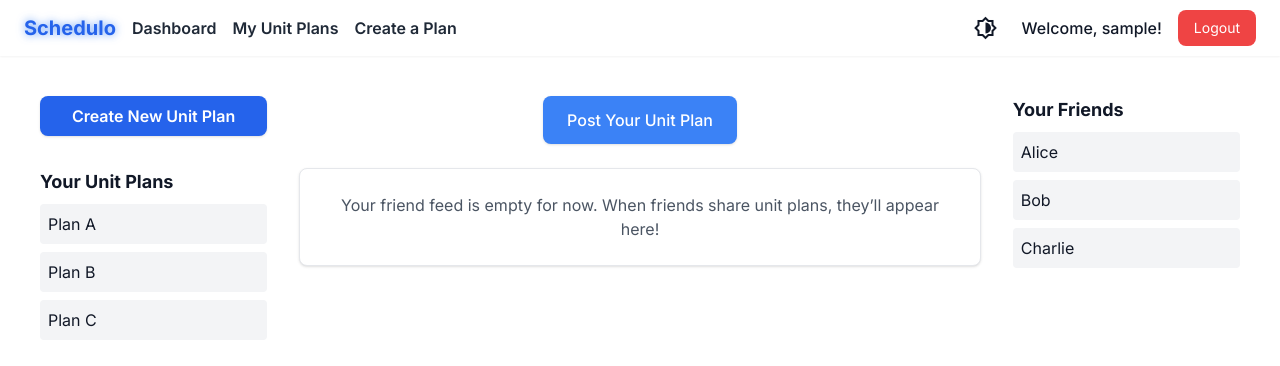
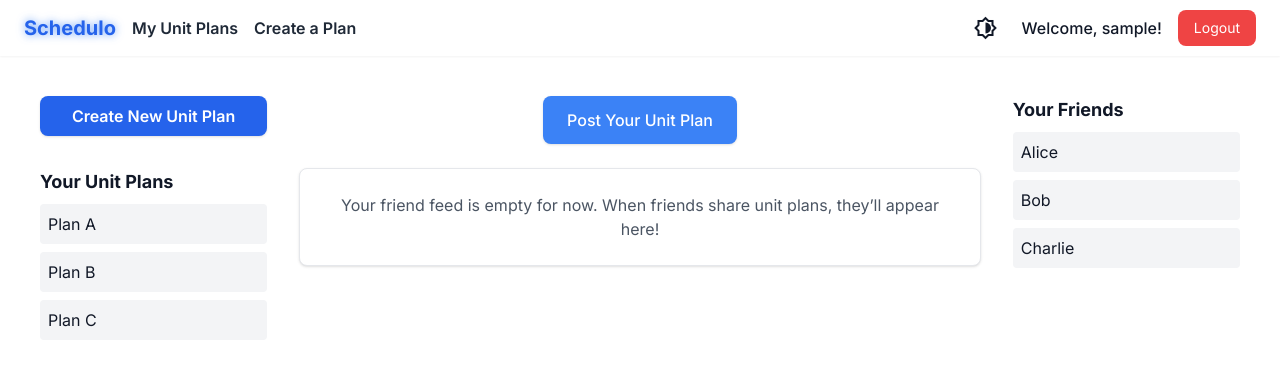
Before and after one commit to beugo/schedulo, a Flask app: page /dashboard in a window 1280 px wide. Shown: the top 366 px of the page. Run offline with Flask 3, Linux system fonts and the light colour scheme; the visitor is signed in with stand-in values (Sample User, id 1); some libraries are stand-ins or nearby versions.

Commit message:
Remove dashboard nav button - when authenticated, the top left schedulo button will now redirect to   the user dashboard instead of the landing page

```diff
--- a/src/app/templates/base.html
+++ b/src/app/templates/base.html
@@ -22,18 +22,13 @@
   <nav class="sticky top-0 z-50 flex items-center px-6 py-2 shadow-sm">
 
     <div class="flex space-x-4 items-center">
-      <a href="{{ url_for('main.nav_landingpage') }}"
+      <a href="{% if current_user.is_authenticated %}{{ url_for('main.nav_dashboard') }}{% else %}{{ url_for('main.nav_landingpage') }}{% endif %}"
          class="text-xl font-bold text-blue-600 hover:text-blue-500 drop-shadow-[0_0_4px_rgba(59,130,246,0.8)]
                dark:text-white dark:hover:text-white dark:drop-shadow-[0_0_4px_rgba(255,255,255,0.8)] transition">
          Schedulo
       </a>
 
       {% if current_user.is_authenticated %}
-      <a href="{{ url_for('main.nav_dashboard') }}"
-      class="font-semibold text-gray-800 hover:text-black transition dark:text-dark-secondary dark:hover:text-dark-primary">
-      Dashboard
-      </a>
-
       <a href="{{ url_for('main.nav_unitplans') }}"
          class="font-semibold text-gray-800 hover:text-black transition dark:text-dark-secondary dark:hover:text-dark-primary">
          My Unit Plans
```
